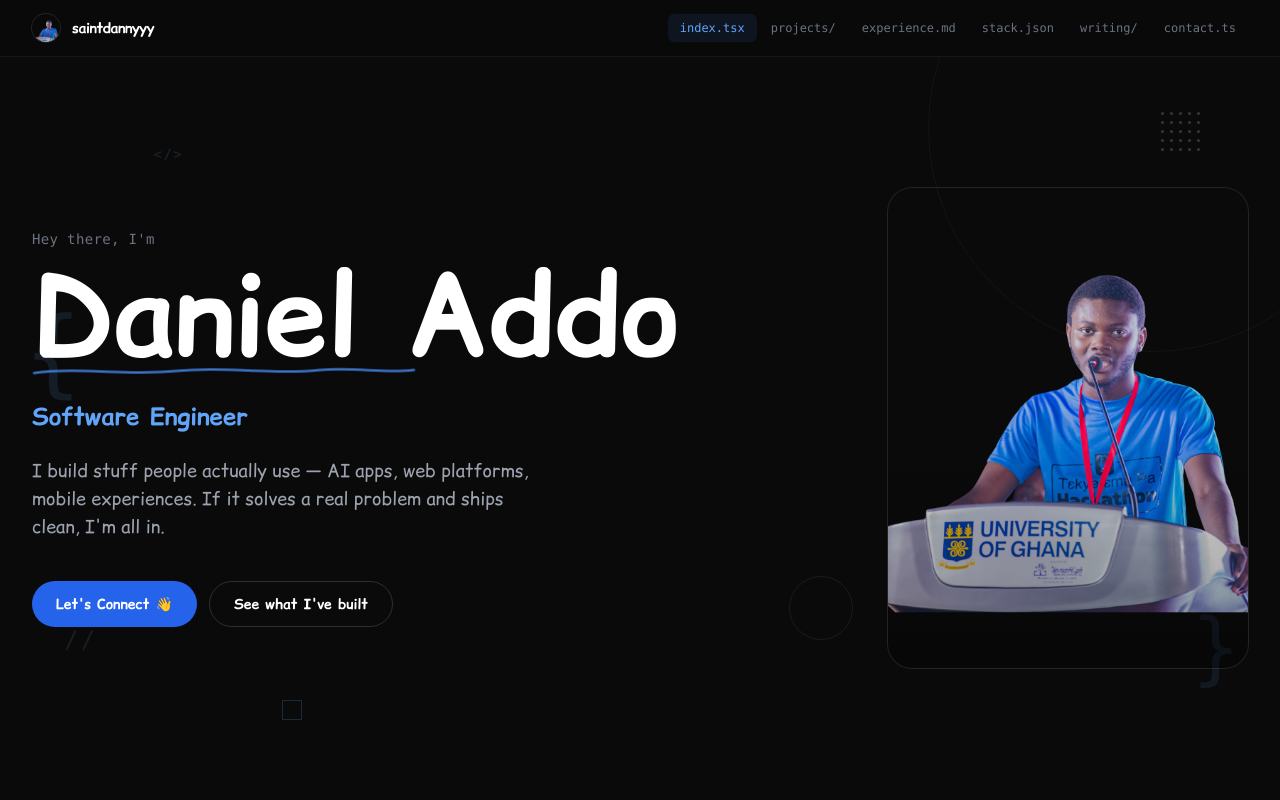
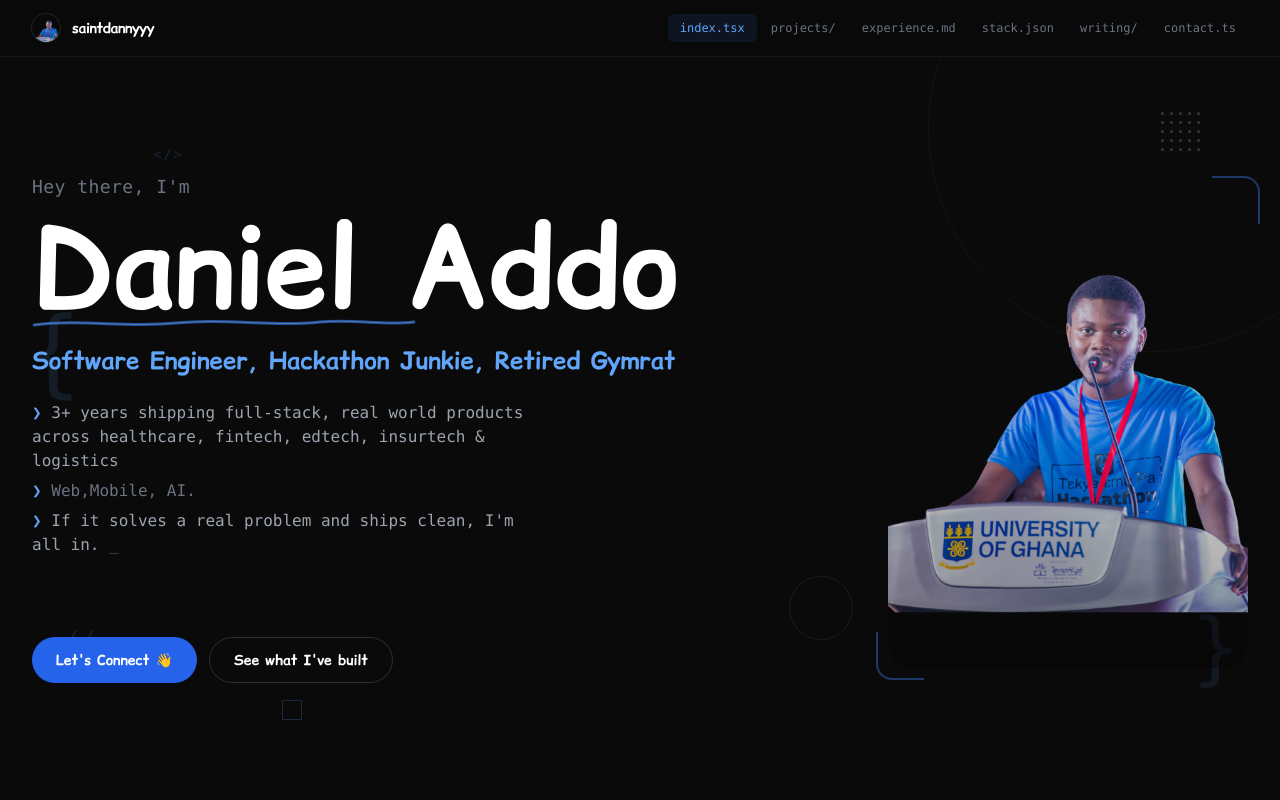
Before and after one commit to saintdannyyy/saintdannyyy-portfolio, a Next.js app: page / in a window 1280 px wide. Shown: the top 800 px of the page. Built offline with nearby package versions, Linux system fonts and the light colour scheme.

Commit message:
feat: enhance Hero section layout and update descriptions for clarity

```diff
--- a/components/Hero.js
+++ b/components/Hero.js
@@ -93,17 +93,17 @@ export default function Hero() {
           {/* Left: Text */}
           <div className="flex flex-col max-w-2xl">
             {/* Intro line */}
-            <p className="text-gray-500 text-sm font-mono mb-4 tracking-wide">
+            <p className="text-gray-500 text-lg font-mono mb-4 tracking-wide">
               Hey there, I&apos;m
             </p>
 
             {/* Name */}
-            <h1 className="text-[clamp(3.5rem,9vw,7rem)] font-bold leading-[0.9] font-comic text-white mb-0">
+            <h1 className="text-[clamp(3rem,9vw,7rem)] font-bold leading-[0.9] font-comic text-white mb-0">
               Daniel Addo
             </h1>
 
             {/* Decorative underline */}
-            <div className="mb-6">
+            <div className="mb-4">
               <svg
                 viewBox="0 0 320 12"
                 fill="none"
@@ -131,15 +131,33 @@ export default function Hero() {
                 />
               </svg>
             </div>
-            <p className="text-blue-400 text-xl sm:text-2xl font-comic font-semibold mb-6">
-              Software Engineer
+            <p className="text-blue-400 text-md sm:text-2xl font-comic font-semibold mb-6">
+              Software Engineer, Hackathon Junkie, Retired Gymrat
             </p>
 
             {/* Description */}
             <p className="text-gray-400 text-base sm:text-lg max-w-lg mb-10 leading-relaxed font-comic">
-              I build stuff people actually use — AI apps, web platforms, mobile
-              experiences. If it solves a real problem and ships clean, I&apos;m
-              all in.
+              <div className="text-sm sm:text-base max-w-lg mb-10 font-mono space-y-1.5">
+                <p>
+                  <span className="text-blue-400 select-none">❯ </span>
+                  <span className="text-gray-400">
+                    3+ years shipping full-stack, real world products across
+                    healthcare, fintech, edtech, insurtech & logistics
+                  </span>
+                </p>
+                <p>
+                  <span className="text-blue-400 select-none">❯ </span>
+                  <span className="text-gray-500">Web,Mobile, AI.</span>
+                </p>
+                <p>
+                  <span className="text-blue-400 select-none">❯ </span>
+                  <span className="text-gray-400">
+                    If it solves a real problem and ships clean, I&apos;m all
+                    in.
+                  </span>
+                  <span className="text-blue-400 animate-pulse"> _</span>
+                </p>
+              </div>
             </p>
 
             {/* CTAs */}
@@ -161,7 +179,11 @@ export default function Hero() {
 
           {/* Right: Profile image */}
           <div className="shrink-0 flex justify-center lg:justify-end">
-            <div className="relative w-72 h-80 sm:w-80 sm:h-[420px] lg:w-[360px] lg:h-[480px] rounded-3xl overflow-hidden ring-1 ring-white/10">
+            <div className="relative w-80 h-80 sm:w-80 sm:h-[420px] lg:w-[360px] lg:h-[480px] rounded-3xl">
+              {/* Corner accent lines */}
+              <div className="absolute -top-3 -right-3 w-12 h-12 border-t-2 border-r-2 border-blue-500/40 rounded-tr-2xl pointer-events-none z-10" />
+              <div className="absolute -bottom-3 -left-3 w-12 h-12 border-b-2 border-l-2 border-blue-500/40 rounded-bl-2xl pointer-events-none z-10" />
+              <div className="absolute inset-0 rounded-3xl overflow-hidden">
                 <Image
                   src="/hero.png"
                   alt="Daniel Addo"
@@ -174,6 +196,7 @@ export default function Hero() {
             </div>
           </div>
         </div>
+      </div>
     </section>
   );
 }
```
Lines whose indentation alone changed are shown as unchanged.
